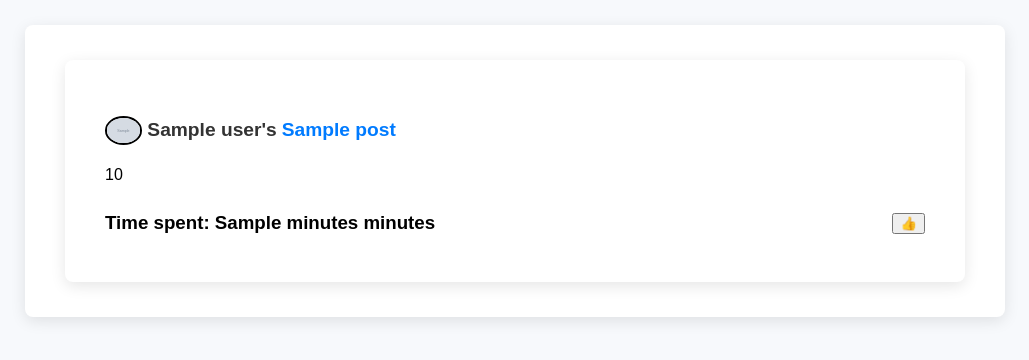
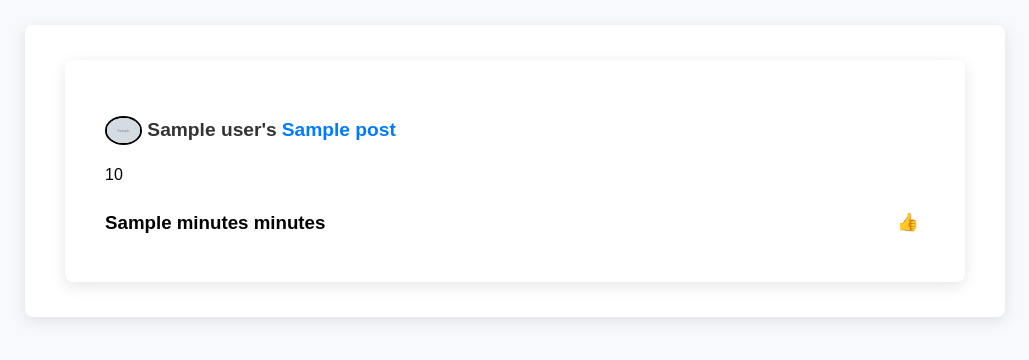
Before and after one commit to z1ppyyy/Progress-Website, a Django app: template progress/templates/index.html in a window 1280 px wide. Shown: the part 117-477 px from the top of the page, without its empty margins (125-1154 px from the left). Run offline with Django 3.2, Linux system fonts and the light colour scheme; the template is opened without the code that fills it: most values are stand-ins (such as "Sample title", 1, 10 or a date in 2020); grey boxes marked "Sample" are stand-in pictures.

Commit message:
Change the like button styling

```diff
--- a/progress/static/style.css
+++ b/progress/static/style.css
@@ -87,6 +87,12 @@
   border-radius: 4px;
   cursor: pointer;
   transition: background-color 0.3s;
+}
+
+button.like-button {
+	font-size: 1.1em;
+	background: none;
+	border: none;
 }
 
 input,
--- a/progress/templates/index.html
+++ b/progress/templates/index.html
@@ -26,7 +26,6 @@
       <div class="hours-layout">
 
         <h3>
-          Time spent:
           {% if post.hours > 0 %}
             {{ post.hours }} hour{{ post.hours|pluralize }}
             {% if post.minutes > 0 %} and {{ post.minutes }} minute{{ post.minutes|pluralize }}{% endif %}
@@ -40,7 +39,7 @@
         <form action="" method="POST">
           {% csrf_token %}
           <button class="like-button" type="submit" name="post-id" value="{{ post.id }}">
-            👍 {{ post.no_of_likes }}
+						👍 {{ post.no_of_likes }}
           </button>
 
 
```
Also changed, not shown: 2 other files.
